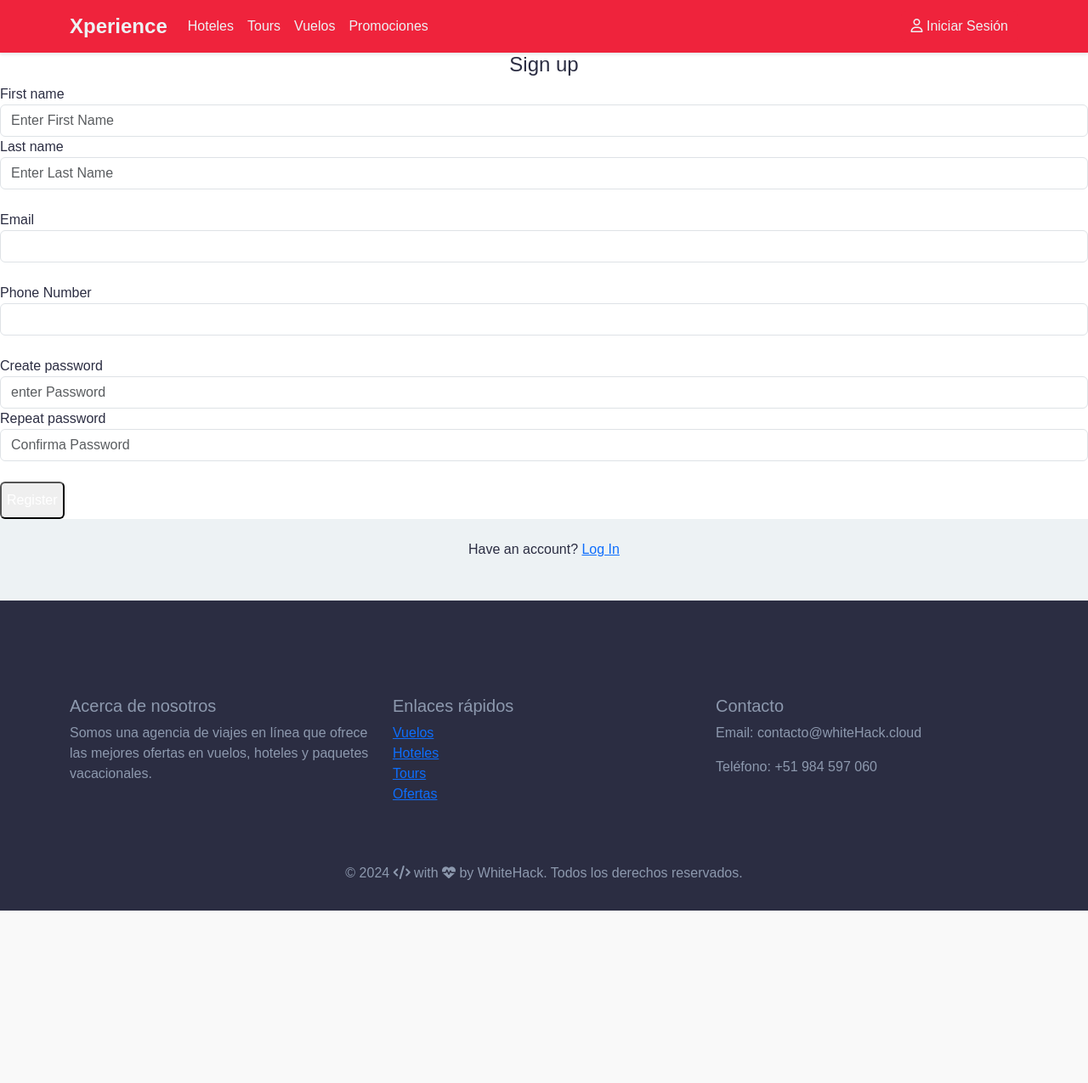
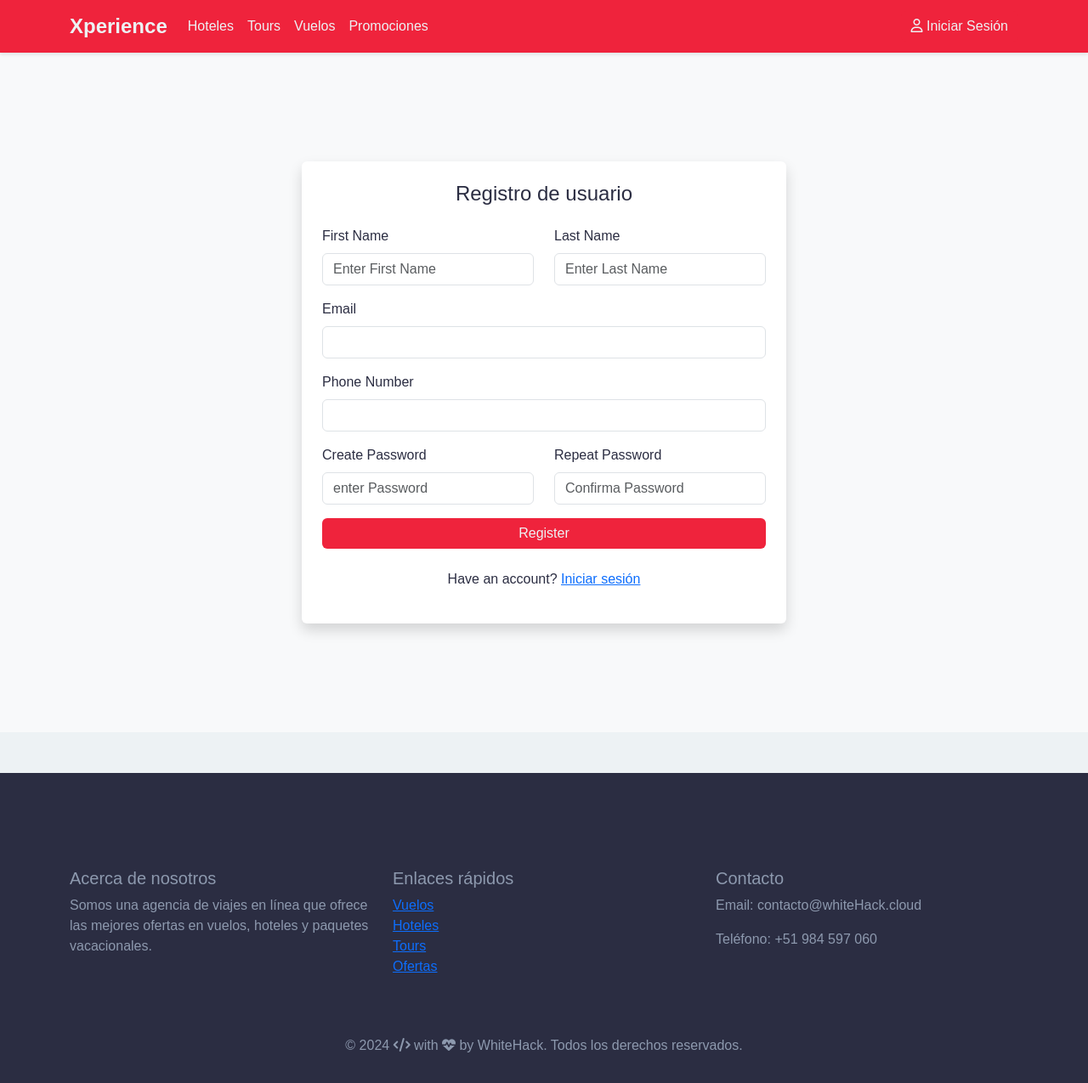
Before and after one commit to cronopio007/xperience_back, a Django app: page /accounts/register/ in a window 1280 px wide. Shown: the whole page at 85% size. Before the commit the page ends 1072 px from the top, so only its background shows below. Run offline with Django 5.2, Linux system fonts and the light colour scheme; some libraries are stand-ins or nearby versions.

Commit message:
login y register con bootstrap
Se cambio a bootstrap las paginas mencionadas

```diff
--- a/templates/accounts/register.html
+++ b/templates/accounts/register.html
@@ -1,77 +1,76 @@
 {% extends 'base.html' %}
 
+{% block content %}
 
-{% block content %}
 <!-- ========================= SECTION CONTENT ========================= -->
-<section class="flex items-center justify-center min-h-screen bg-gray-100">
+<section class="d-flex align-items-center justify-content-center min-vh-100 bg-light">
 
-    <!-- ============================ COMPONENT REGISTER   ================================= -->
-    <div class="w-full max-w-lg p-6 bg-white rounded-lg shadow-md">
+    <div class="container">
+        <div class="row justify-content-center">
+            <div class="col-lg-6 bg-white rounded shadow p-4">
                 <!-- Muestra alertas si están definidas -->
                 {% include 'includes/alerts.html' %}
 
-        <header class="mb-6">
-            <h4 class="text-2xl font-semibold text-center text-gray-700">Sign up</h4>
-        </header>
+                <h4 class="text-center mb-4">Registro de usuario </h4>
 
                 <form method="POST" action="{% url 'register' %}">
                     {% csrf_token %}
                     {{ forms.as_p }}
 
                     <!-- Campo de nombre y apellido -->
-            <div class="grid grid-cols-1 sm:grid-cols-2 gap-4 mb-4">
-                <div class="form-group">
-                    <label for="first_name" class="block text-gray-700">First name</label>
+                    <div class="row mb-3">
+                        <div class="col-md-6">
+                            <label for="first_name" class="form-label">First Name</label>
                             {{ form.first_name }}
                         </div>
-                <div class="form-group">
-                    <label for="last_name" class="block text-gray-700">Last name</label>
+                        <div class="col-md-6">
+                            <label for="last_name" class="form-label">Last Name</label>
                             {{ form.last_name }}
                         </div>
                     </div>
 
                     <!-- Campo de email -->
-            <div class="mb-4">
-                <label for="email" class="block text-gray-700">Email</label>
+                    <div class="mb-3">
+                        <label for="email" class="form-label">Email</label>
                         {{ form.email }}
                     </div>
 
                     <!-- Campo de número de teléfono -->
-            <div class="mb-4">
-                <label for="phone_number" class="block text-gray-700">Phone Number</label>
+                    <div class="mb-3">
+                        <label for="phone_number" class="form-label">Phone Number</label>
                         {{ form.phone_number }}
                     </div>
 
                     <!-- Campos de contraseña -->
-            <div class="grid grid-cols-1 sm:grid-cols-2 gap-4 mb-4">
-                <div class="form-group">
-                    <label for="password" class="block text-gray-700">Create password</label>
+                    <div class="row mb-3">
+                        <div class="col-md-6">
+                            <label for="password" class="form-label">Create Password</label>
                             {{ form.password }}
                         </div>
-                <div class="form-group">
-                    <label for="confirm_password" class="block text-gray-700">Repeat password</label>
+                        <div class="col-md-6">
+                            <label for="confirm_password" class="form-label">Repeat Password</label>
                             {{ form.confirm_password }}
                         </div>
                     </div>
 
                     <!-- Botón de registro -->
-            <div class="form-group">
-                <button type="submit" class="w-full py-2 text-white bg-blue-500 rounded hover:bg-blue-600 transition duration-200">
-                    Register
-                </button>
+                    <div class="d-grid mb-3">
+                        <button type="submit" class="btn btn-primary">Register</button>
                     </div>
 
                     <!-- Mensajes de error -->
-            <div class="text-red-500 mt-4">
+                    <div class="text-danger">
                         {{ form.email.errors }}
                         {{ form.non_field_errors }}
                     </div>
                 </form>
+                  <!-- Enlace para iniciar sesión -->
+                <p class="mt-4 text-center">Have an account? <a href="{% url 'login' %}" class="text-primary">Iniciar sesión </a></p>
+            </div>
+        </div>
     </div>
 
-    <!-- Enlace para iniciar sesión -->
-    <p class="mt-4 text-center text-gray-600">Have an account? <a href="{% url 'login' %}" class="text-blue-500 hover:underline">Log In</a></p>
+
 </section>
 
-
 {% endblock %}
--- a/xperience/static/css/style_edg_5.css
+++ b/xperience/static/css/style_edg_5.css
@@ -515,3 +515,18 @@ footer .container{
   font-weight: bold; /* Texto en negrita */
   margin-bottom: 0.75rem; /* Espacio debajo del título */
 }
+
+
+
+
+
+/*-----------      login &&&&&&&&&&&&&&&&&&&&&&&   */
+
+.img_log img {
+  height: 100%; /* La imagen ocupará todo el alto del contenedor */
+  object-fit: cover; /* Ajusta el contenido sin deformarlo */
+}
+
+.formulario {
+  background-color: var(--blanco); /* Fondo blanco para el formulario */
+}
```
Also changed, not shown: templates/accounts/login.html (+28 -19 lines), templates/accounts/logout.html (+9 -17 lines), templates/borrador.html (+45 -10 lines), xperience/static/img/intipunku.jpg (added). Lines whose indentation alone changed are shown as unchanged.
